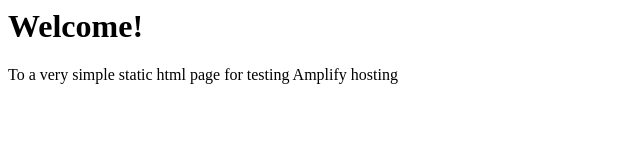
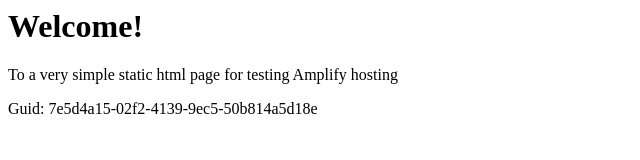
Before and after one commit to aws-aemilia-pdx/Github-PR-Commit-Integration-Test-DoNotTouch-Gith-OKSLNVO2-v1-prod-us-west-2, a website: page src/index.html in a window 1280 px wide. Shown: the whole page, without its empty margins (0-640 px from the left). Drawn offline with Linux system fonts and the light colour scheme.

Commit message:
commit from integ tests

```diff
--- a/src/index.html
+++ b/src/index.html
@@ -1,3 +1,5 @@
+
+
 <html lang="en">
 
 <head>
@@ -10,6 +12,6 @@
 <body>
     <h1>Welcome!</h1>
     <p>To a very simple static html page for testing Amplify hosting</p>
-</body>
+    <p>Guid: 7e5d4a15-02f2-4139-9ec5-50b814a5d18e</p></body>
 
 </html>
```
